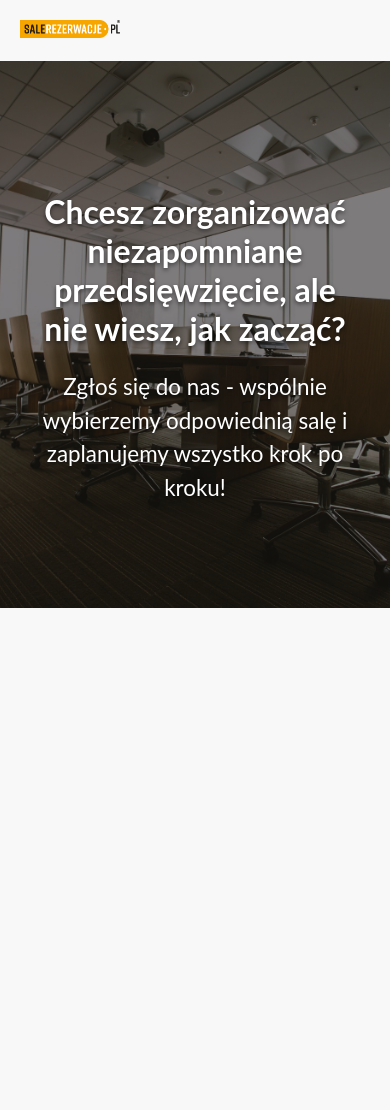
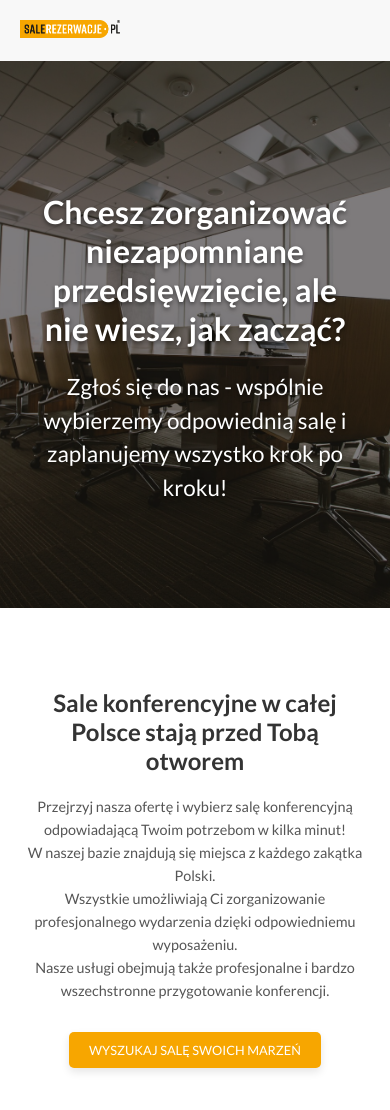
Before and after one commit to maglana/SaleRezerwacje-LandingPage, a React (Vite) app: page / in a window 390 px wide. Shown: the top 1110 px of the page. Before the commit the page ends 844 px from the top, so only its background shows below. Built offline with nearby package versions, Linux system fonts and the light colour scheme.

Commit message:
ServicesSection component

```diff
--- a/index.html
+++ b/index.html
@@ -5,6 +5,19 @@
 		<meta
 			name="viewport"
 			content="width=device-width, initial-scale=1.0"
+		/>
+		<link
+			rel="preconnect"
+			href="https://fonts.googleapis.com"
+		/>
+		<link
+			rel="preconnect"
+			href="https://fonts.gstatic.com"
+			crossorigin
+		/>
+		<link
+			href="https://fonts.googleapis.com/css2?family=Lato:ital,wght@0,100;0,300;0,400;0,700;0,900;1,100;1,300;1,400;1,700;1,900&display=swap"
+			rel="stylesheet"
 		/>
 		<title>SaleRezerwacje.pl</title>
 	</head>
--- a/src/App.jsx
+++ b/src/App.jsx
@@ -1,13 +1,15 @@
 import React from "react";
 import "./index.css";
 import Header from "./Components/Header/Header";
-import HeroSection from "./Components/HeroSection/HeroSection"
+import HeroSection from "./Components/HeroSection/HeroSection";
+import ServicesSection from "./Components/ServicesSection/ServicesSection";
 
 function App() {
 	return (
 		<div className='App'>
 			<Header />
-			<HeroSection/>
+			<HeroSection />
+			<ServicesSection />
 		</div>
 	);
 }
--- /dev/null
+++ b/src/Components/ServicesSection/ServicesSection.css
@@ -0,0 +1,67 @@
+.services-section {
+	padding: 60px 20px;
+	text-align: center;
+	background-color: #ffffff;
+}
+
+.services-heading {
+	font-size: 2rem;
+	margin-bottom: 20px;
+	color: #333;
+}
+
+.services-description {
+	font-size: 1.2rem;
+	margin-bottom: 30px;
+	max-width: 900px;
+	margin-left: auto;
+	margin-right: auto;
+	line-height: 1.6;
+	color: #555;
+}
+
+.services-button {
+	display: inline-block;
+	padding: 15px 30px;
+	background-color: #f7a600;
+	color: #ffffff;
+	text-decoration: none;
+	font-size: 1rem;
+	border-radius: 5px;
+	transition: background-color 0.3s ease;
+	box-shadow: 0 4px 8px rgba(0, 0, 0, 0.1);
+}
+
+.services-button:hover {
+	background-color: #1d1d1b;
+}
+
+@media (max-width: 768px) {
+	.services-heading {
+		font-size: 1.75rem;
+	}
+
+	.services-description {
+		font-size: 1rem;
+	}
+
+	.services-button {
+		font-size: 0.9rem;
+		padding: 12px 25px;
+	}
+}
+
+@media (max-width: 480px) {
+	.services-heading {
+		font-size: 1.5rem;
+	}
+
+	.services-description {
+		font-size: 0.9rem;
+	}
+
+	.services-button {
+		font-size: 0.8rem;
+		padding: 10px 20px;
+	}
+}
--- /dev/null
+++ b/src/Components/ServicesSection/ServicesSection.jsx
@@ -0,0 +1,33 @@
+import React from "react";
+import "./ServicesSection.css";
+
+function ServicesSection() {
+	return (
+		<section className='services-section'>
+			<h2 className='services-heading'>
+				Sale konferencyjne w całej Polsce stają przed Tobą otworem
+			</h2>
+			<div className='underline'></div>
+			<p className='services-description'>
+				Przejrzyj nasza ofertę i wybierz salę konferencyjną odpowiadającą Twoim
+				potrzebom w kilka minut!
+				<br />
+				W naszej bazie znajdują się miejsca z każdego zakątka Polski.
+				<br />
+				Wszystkie umożliwiają Ci zorganizowanie profesjonalnego wydarzenia
+				dzięki odpowiedniemu wyposażeniu.
+				<br />
+				Nasze usługi obejmują także profesjonalne i bardzo wszechstronne
+				przygotowanie konferencji.
+			</p>
+			<a
+				href='#search'
+				className='services-button'
+			>
+				WYSZUKAJ SALĘ SWOICH MARZEŃ
+			</a>
+		</section>
+	);
+}
+
+export default ServicesSection;
```
